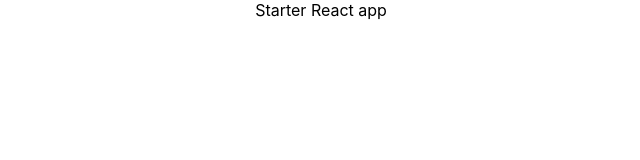
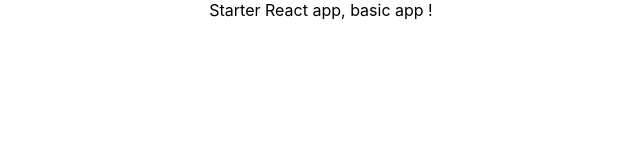
Before and after one commit to sudhanshu7277/my-portfolio, a React (Create React App) app: page / in a window 1280 px wide. Shown: the top 160 px of the page, without its empty margins (319-959 px from the left). Built offline with nearby package versions, Linux system fonts and the light colour scheme.

Commit message:
changed response group to portfolio-sudhanshu_group

```diff
--- a/src/App.js
+++ b/src/App.js
@@ -5,7 +5,7 @@
   return (
     <div className="App">
         <div>
-          Starter React app
+          Starter React app, basic app !
         </div>
     </div>
   );
```
